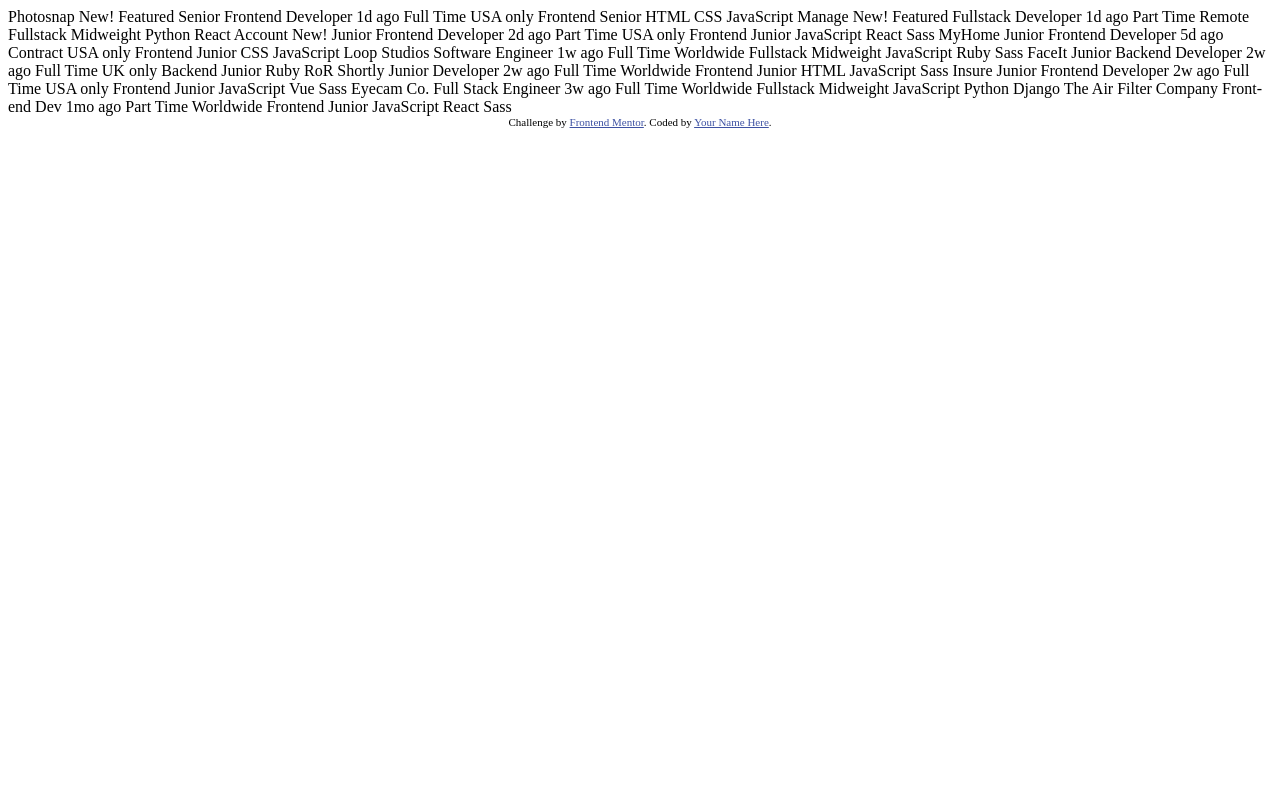
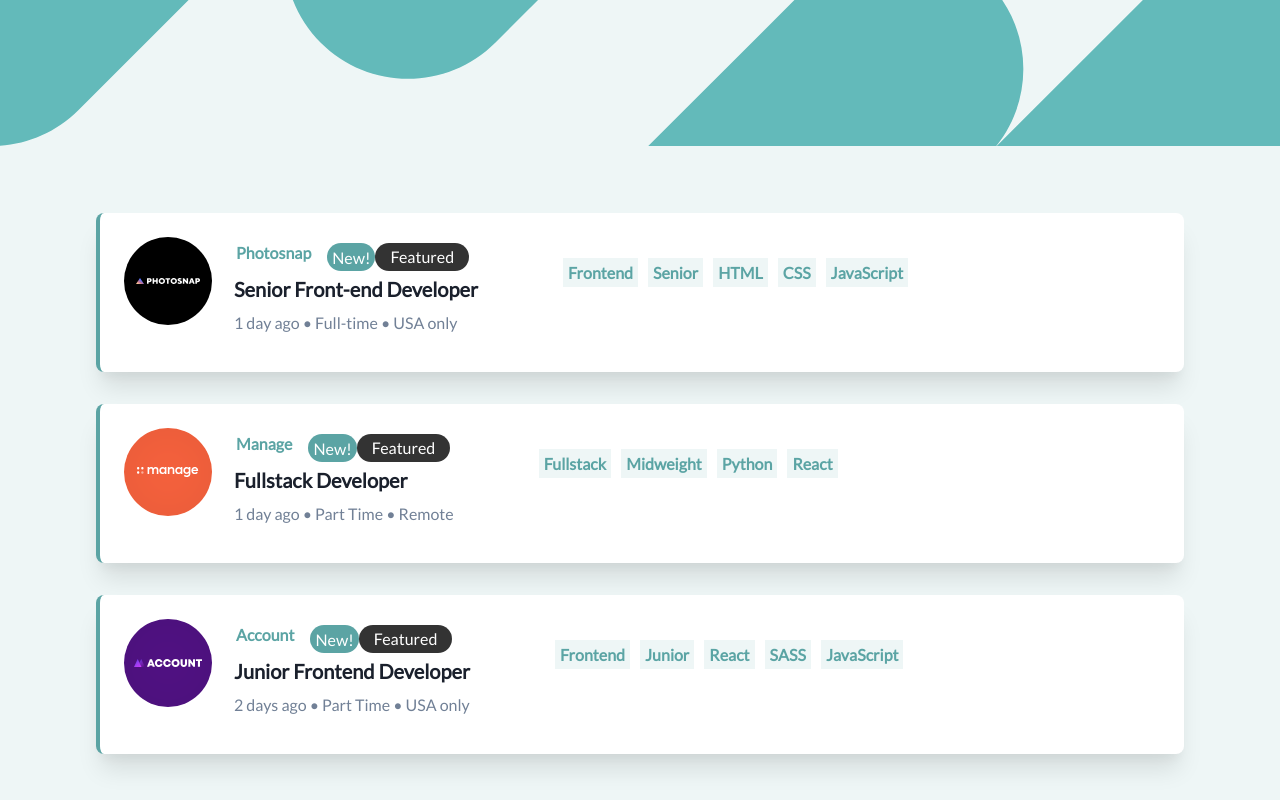
Before and after one commit to vale-c/job-listing-project, a website: page index.html in a window 1280 px wide. Drawn offline with Linux system fonts and the light colour scheme.

Commit message:
used BEM naming convention with SASS

```diff
--- a/index.html
+++ b/index.html
@@ -1,193 +1,115 @@
 <!DOCTYPE html>
 <html lang="en">
+
 <head>
   <meta charset="UTF-8">
-  <meta name="viewport" content="width=device-width, initial-scale=1.0"> <!-- displays site properly based on user's device -->
+  <meta name="viewport" content="width=device-width, initial-scale=1.0">
+  <!-- displays site properly based on user's device -->
 
   <link rel="icon" type="image/png" sizes="32x32" href="./images/favicon-32x32.png">
+  <link rel="stylesheet" type="text/css" href="css/styles.css">
 
   <title>Frontend Mentor | Job Listings</title>
 
   <!-- Feel free to remove these styles or customise in your own stylesheet 👍 -->
   <style>
-    .attribution { font-size: 11px; text-align: center; }
-    .attribution a { color: hsl(228, 45%, 44%); }
+    .attribution {
+      font-size: 11px;
+      text-align: center;
+    }
+
+    .attribution a {
+      color: hsl(228, 45%, 44%);
+    }
   </style>
 </head>
+
 <body>
-  <!-- Item Start -->
-  Photosnap
-  New!
-  Featured
-  Senior Frontend Developer
-  1d ago
-  Full Time
-  USA only
-  <!-- Role -->
-  Frontend
-  <!-- Level -->
-  Senior
-  <!-- Languages -->
-  HTML
-  CSS
-  JavaScript
-  <!-- Item End -->
+  <div class="container">
+    <div class="hero-banner">
+      <img src="/images/bg-header-desktop.svg" alt="bg-header">
+    </div>
 
-  <!-- Item Start -->
-  Manage
-  New!
-  Featured
-  Fullstack Developer
-  1d ago
-  Part Time
-  Remote
-  <!-- Role -->
-  Fullstack
-  <!-- Level -->
-  Midweight
-  <!-- Languages -->
-  Python
-  <!-- Tools -->
-  React
-  <!-- Item End -->
+    <div class="job-posting">
+      <div class="job-posting__logo-wrapper">
+        <img class="company-logo" src="/images/photosnap.svg" alt="company-logo" />
+      </div>
 
-  <!-- Item Start -->
-  Account
-  New!
-  Junior Frontend Developer
-  2d ago
-  Part Time
-  USA only
-  <!-- Role -->
-  Frontend
-  <!-- Level -->
-  Junior
-  <!-- Languages -->
-  JavaScript
-  <!-- Tools -->
-  React
-  Sass
-  <!-- Item End -->
+      <div class="job-posting__content">
+        <div class="job-posting__badges">
+          <p class="job-posting__company-title">Photosnap</p>
+          <p class="job-posting__badge-green">New!</p>
+          <p class="job-posting__badge-black">Featured</p>
+        </div>
 
-  <!-- Item Start -->
-  MyHome
-  Junior Frontend Developer
-  5d ago
-  Contract
-  USA only
-  <!-- Role -->
-  Frontend
-  <!-- Level -->
-  Junior
-  <!-- Languages -->
-  CSS
-  JavaScript
-  <!-- Item End -->
+        <h4 class="job-posting__title">Senior Front-end Developer</h4>
+        <p class="job-posting__message">1 day ago • Full-time • USA only</p>
+      </div>
+      <ul class="job-posting__tags">
+        <li class="job-posting__item">Frontend</li>
+        <li class="job-posting__item">Senior</li>
+        <li class="job-posting__item">HTML</li>
+        <li class="job-posting__item">CSS</li>
+        <li class="job-posting__item">JavaScript</li>
+      </ul>
+    </div>
 
-  <!-- Item Start -->
-  Loop Studios
-  Software Engineer
-  1w ago
-  Full Time
-  Worldwide
-  <!-- Role -->
-  Fullstack
-  <!-- Level -->
-  Midweight
-  <!-- Languages -->
-  JavaScript
-  Ruby
-  <!-- Tools -->
-  Sass
-  <!-- Item End -->
+    <div class="job-posting">
+      <div class="job-posting__logo-wrapper">
+        <img class="company-logo" src="/images/manage.svg" alt="company-logo" />
+      </div>
 
-  <!-- Item Start -->
-  FaceIt
-  Junior Backend Developer
-  2w ago
-  Full Time
-  UK only
-  <!-- Role -->
-  Backend
-  <!-- Level -->
-  Junior
-  <!-- Languages -->
-  Ruby
-  <!-- Tools -->
-  RoR
-  <!-- Item End -->
+      <div class="job-posting__content">
+        <div class="job-posting__badges">
+          <p class="job-posting__company-title">Manage</p>
+          <p class="job-posting__badge-green">New!</p>
+          <p class="job-posting__badge-black">Featured</p>
+        </div>
 
-  <!-- Item Start -->
-  Shortly
-  Junior Developer
-  2w ago
-  Full Time
-  Worldwide
-  <!-- Role -->
-  Frontend
-  <!-- Level -->
-  Junior
-  <!-- Languages -->
-  HTML
-  JavaScript
-  <!-- Tools -->
-  Sass
-  <!-- Item End -->
+        <h4 class="job-posting__title">Fullstack Developer</h4>
+        <p class="job-posting__message">1 day ago • Part Time • Remote</p>
+      </div>
+      <ul class="job-posting__tags">
+        <li class="job-posting__item">Fullstack</li>
+        <li class="job-posting__item">Midweight</li>
+        <li class="job-posting__item">Python</li>
+        <li class="job-posting__item">React</li>
+      </ul>
+    </div>
 
-  <!-- Item Start -->
-  Insure
-  Junior Frontend Developer
-  2w ago
-  Full Time
-  USA only
-  <!-- Role -->
-  Frontend
-  <!-- Level -->
-  Junior
-  <!-- Languages -->
-  JavaScript
-  <!-- Tools -->
-  Vue
-  Sass
-  <!-- Item End -->
+    <div class="job-posting">
+      <div class="job-posting__logo-wrapper">
+        <img class="company-logo" src="/images/account.svg" alt="company-logo" />
+      </div>
 
-  <!-- Item Start -->
-  Eyecam Co.
-  Full Stack Engineer
-  3w ago
-  Full Time
-  Worldwide
-  <!-- Role -->
-  Fullstack
-  <!-- Level -->
-  Midweight
-  <!-- Languages -->
-  JavaScript
-  Python
-  <!-- Tools -->
-  Django
-  <!-- Item End -->
+      <div class="job-posting__content">
+        <div class="job-posting__badges">
+          <p class="job-posting__company-title">Account</p>
+          <p class="job-posting__badge-green">New!</p>
+          <p class="job-posting__badge-black">Featured</p>
+        </div>
 
-  <!-- Item Start -->
-  The Air Filter Company
-  Front-end Dev
-  1mo ago
-  Part Time
-  Worldwide
-  <!-- Role -->
-  Frontend
-  <!-- Level -->
-  Junior
-  <!-- Languages -->
-  JavaScript
-  <!-- Tools -->
-  React
-  Sass
-  <!-- Item End -->
+        <h4 class="job-posting__title">Junior Frontend Developer</h4>
+        <p class="job-posting__message">2 days ago • Part Time • USA only</p>
+      </div>
+      <ul class="job-posting__tags">
+        <li class="job-posting__item">Frontend</li>
+        <li class="job-posting__item">Junior</li>
+        <li class="job-posting__item">React</li>
+        <li class="job-posting__item">SASS</li>
+        <li class="job-posting__item">JavaScript</li>
+      </ul>
+    </div>
 
-  <div class="attribution">
+  </div>
+
+
+
+  <!-- <div class="attribution">
     Challenge by <a href="https://www.frontendmentor.io?ref=challenge" target="_blank">Frontend Mentor</a>.
-    Coded by <a href="#">Your Name Here</a>.
-  </div>
+    Coded by <a href="https://www.valentinacalabrese.com" target="_blank">Valentina Calabrese</a>.
+  </div> -->
+
 </body>
+
 </html>
--- /dev/null
+++ b/scss/styles.scss
@@ -0,0 +1,105 @@
+// Colors
+// Primary
+$primaryColor: hsl(180, 29%, 50%); //Desaturated Dark Cyan
+//Neutral
+$light-grayish-cyan: hsl(180, 52%, 96%); //Light Grayish Cyan (Background):
+$light-grayish-cyan: hsl(180, 31%, 95%); //(Filter Tablets)
+$dark-grayish-cyan: hsl(180, 8%, 52%);
+$very-dark-grayish-cyan: hsl(180, 14%, 20%);
+
+//Font-family
+@import url('https://fonts.googleapis.com/css2?family=Lato&display=swap');
+
+* {
+  box-sizing: border-box;
+}
+
+html,
+body {
+  margin: 0;
+  background: $light-grayish-cyan;
+
+  font-family: 'Lato', Helvetica, sans-serif;
+
+  .container {
+    .hero-banner {
+      img {
+        width: 100vw;
+      }
+    }
+    .job-posting {
+      display: flex;
+      margin: 4rem 6rem -2rem 6rem;
+      padding: 1.5rem;
+      border-radius: 0.5rem;
+      border-left: 4px solid $primaryColor;
+      background-color: #fff;
+      box-shadow: 0 20px 25px -5px rgba(0, 0, 0, 0.1),
+        0 10px 10px -5px rgba(0, 0, 0, 0.04);
+      &__logo-wrapper {
+        flex-shrink: 0;
+      }
+      &__logo {
+        height: 3rem;
+        width: 3rem;
+      }
+      &__content {
+        margin: 0;
+      }
+      &__title {
+        margin-top: -10px;
+        margin-left: 22px;
+        padding: 0;
+        color: #1a202c;
+        font-size: 1.25rem;
+      }
+      &__message {
+        margin-top: -15px;
+        margin-left: 22px;
+        color: #718096;
+        font-size: 1rem;
+      }
+      &__badges {
+        display: flex;
+        margin-left: 1.5rem;
+        height: 60px;
+        margin-top: -10px;
+      }
+      &__company-title {
+        margin-right: 1rem;
+        color: $primaryColor;
+        font-weight: bold;
+      }
+      &__badge-green {
+        color: white;
+        padding: 5px;
+        border-radius: 15px;
+        background-color: $primaryColor;
+      }
+      &__badge-black {
+        color: white;
+        padding: 4px 15px;
+        border-radius: 15px;
+        background-color: #333;
+      }
+      &__tags {
+        padding: 0;
+        margin-bottom: 3.5rem;
+        margin-left: 5rem;
+        list-style: none;
+        display: flex;
+        justify-content: space-between;
+        align-items: flex-end;
+        flex-wrap: wrap;
+      }
+      &__item {
+        background: $light-grayish-cyan;
+        padding: 5px;
+        margin: 5px;
+        color: $primaryColor;
+        font-weight: bold;
+        text-align: center;
+      }
+    }
+  }
+}
```
Also changed, not shown: package.json (added, +23 -0 lines), css/styles.css (added), 1 other file.
